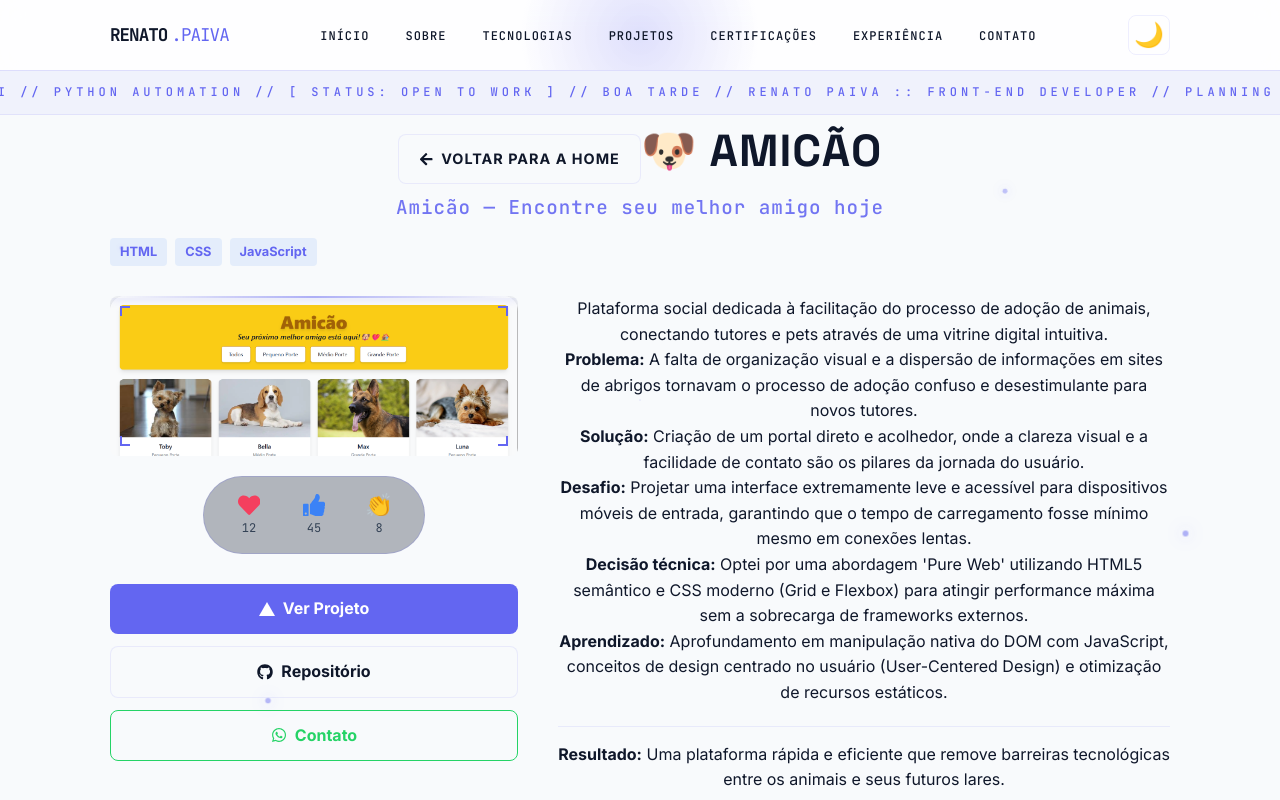
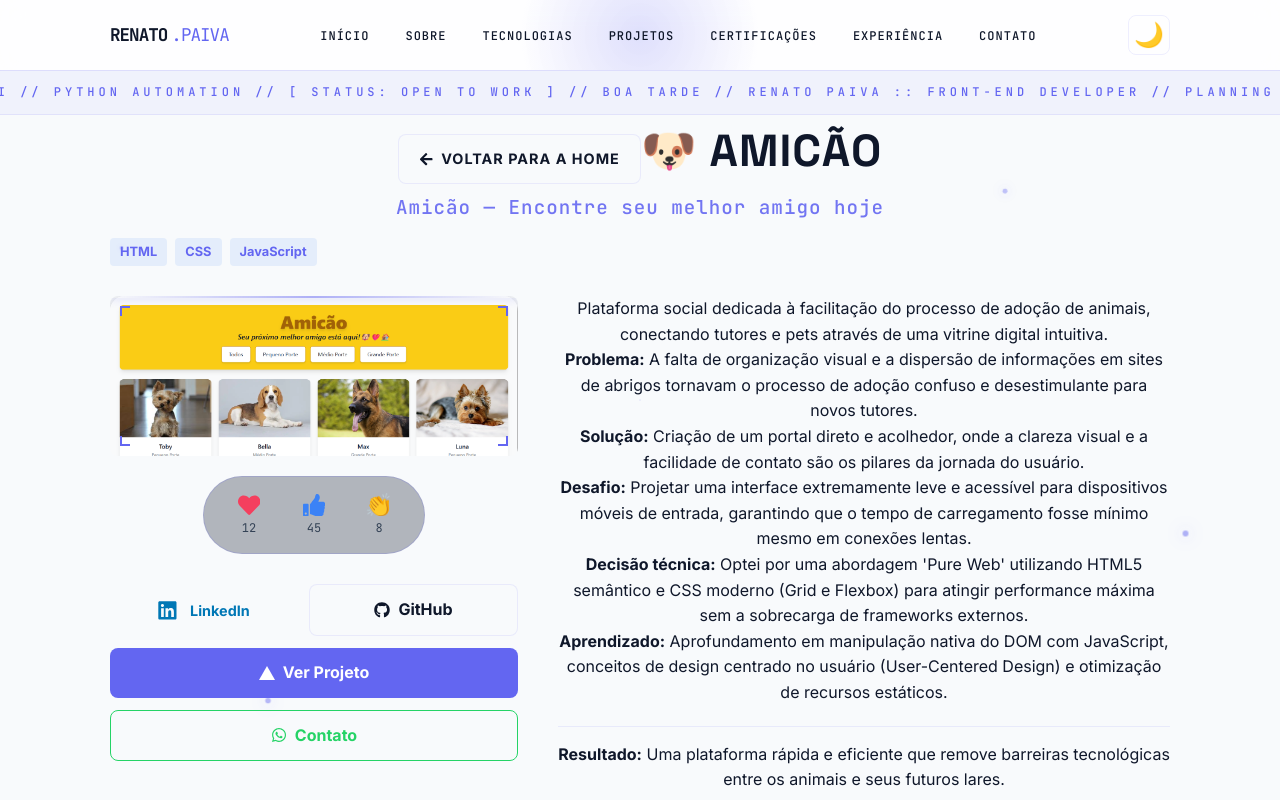
Before and after one commit to Renato8318/Portfolio---Renato---Paiva, a React (Vite) app: page /projeto/amicao in a window 1280 px wide. Shown: the top 800 px of the page. Built offline with nearby package versions, Linux system fonts and the light colour scheme.

Commit message:
Adicionado o botão do github no cabeçalho

```diff
--- a/src/components/Hero.jsx
+++ b/src/components/Hero.jsx
@@ -1,5 +1,5 @@
 import React, { useState, useEffect } from "react";
-import { FaLinkedin } from "react-icons/fa";
+import { FaLinkedin, FaGithub } from "react-icons/fa";
 
 const Hero = () => {
   const [isFlipped, setIsFlipped] = useState(false);
@@ -38,6 +38,12 @@ const Hero = () => {
             >
               <FaLinkedin className="contact-icon" /> LinkedIn
             </a>
+            <a href="https://github.com/Renato8318" target="_blank" rel="noopener noreferrer"
+               className="contact-item github-btn"
+               onMouseMove={handleMouseMove}
+            >
+              <FaGithub className="contact-icon" /> GitHub
+            </a>
           </div>
         </div>
 
--- a/src/components/ProjetoDetalhes.jsx
+++ b/src/components/ProjetoDetalhes.jsx
@@ -1,6 +1,6 @@
 import React, { useEffect, useState, useRef } from "react";
 import { useParams, Link } from "react-router-dom";
-import { FaGithub, FaRocket, FaArrowLeft, FaWhatsapp, FaHeart, FaThumbsUp, FaChevronLeft, FaChevronRight } from "react-icons/fa";
+import { FaGithub, FaLinkedin, FaRocket, FaArrowLeft, FaWhatsapp, FaHeart, FaThumbsUp, FaChevronLeft, FaChevronRight } from "react-icons/fa";
 import { SiVercel } from "react-icons/si";
 
 const detalhesData = {
@@ -280,11 +280,31 @@ const ProjetoDetalhes = () => {
 
           {/* Botões de Ação reposicionados logo abaixo das reações */}
           <div className="buttons" style={{ marginTop: '30px', flexDirection: 'column', gap: '12px' }}>
+            <div style={{ display: 'flex', gap: '12px', width: '100%' }}>
+              <a
+                href="https://www.linkedin.com/in/seu-perfil"
+                target="_blank"
+                rel="noreferrer"
+                className="linkedin-btn"
+                onMouseMove={handleMouseMove}
+                style={{ flex: 1, justifyContent: 'center', padding: '10px', fontSize: '0.9rem' }}
+              >
+                <FaLinkedin className="linkedin-icon" /> LinkedIn
+              </a>
+              <a
+                href={projeto.linkGit}
+                target="_blank"
+                rel="noreferrer"
+                className="btn-secondary"
+                onMouseMove={handleMouseMove}
+                style={{ flex: 1, justifyContent: 'center' }}
+              >
+                <FaGithub /> GitHub
+              </a>
+            </div>
+
             <a href={projeto.linkDemo} target="_blank" rel="noreferrer" className="btn-primary" onMouseMove={handleMouseMove} style={{ width: '100%', justifyContent: 'center' }}>
               <SiVercel /> Ver Projeto
-            </a>
-            <a href={projeto.linkGit} target="_blank" rel="noreferrer" className="btn-secondary" onMouseMove={handleMouseMove} style={{ width: '100%', justifyContent: 'center' }}>
-              <FaGithub /> Repositório
             </a>
             <a
               href={`https://wa.me/5511959117042?text=${encodeURIComponent(`Olá Renato, vi seu projeto ${projeto.title} no portfólio e gostei muito. Gostaria de conversar sobre uma oportunidade.`)}`}
--- a/src/style.css
+++ b/src/style.css
@@ -626,6 +626,26 @@ body:not(.dark) .highlight::before {
 .linkedin-btn:hover {
   transform: scale(1.1);
   filter: drop-shadow(0 0 10px rgba(0, 119, 181, 0.4));
+}
+
+.github-btn {
+  display: flex;
+  align-items: center;
+  gap: 12px;
+  text-decoration: none;
+  color: #0077B5;
+  font-size: 1.5rem;
+  font-weight: 700;
+  transition: 0.3s;
+  padding: 10px 20px;
+  position: relative;
+  overflow: hidden;
+  z-index: 1;
+}
+
+.github-btn:hover {
+  transform: scale(1.1);
+  filter: drop-shadow(0 0 10px rgba(255, 255, 255, 0.2));
 }
 
 .linkedin-icon {
```
